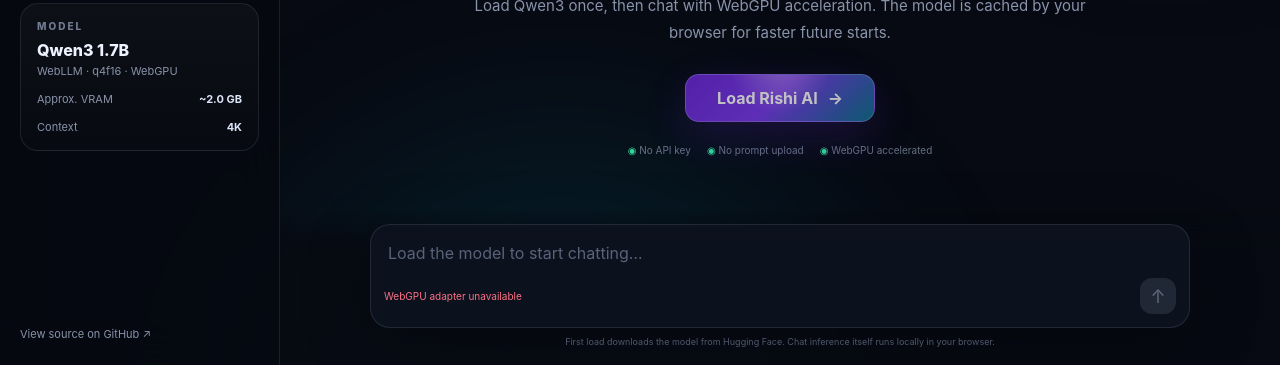
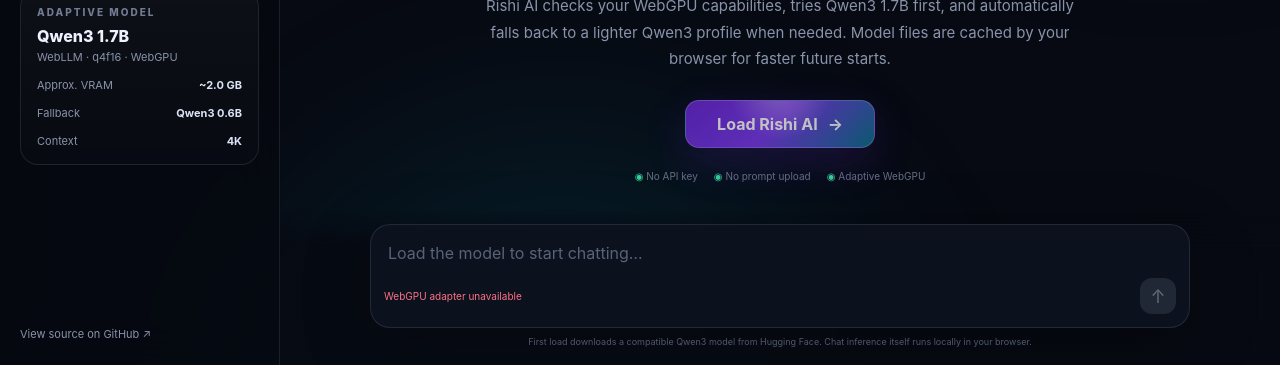
Before and after one commit to Rishikeshsanin/Rishi-AI-BOT1, a website built with Vite: page index.html in a window 1280 px wide. Shown: the part 435-800 px from the top of the page. Built offline with nearby package versions, Linux system fonts and the light colour scheme.

Commit message:
Show adaptive browser model profile in UI

```diff
--- a/index.html
+++ b/index.html
@@ -6,7 +6,7 @@
     <meta name="theme-color" content="#070a12" />
     <meta
       name="description"
-      content="Rishi AI BOT1 — a private Qwen3 1.7B assistant that runs directly in your browser with WebGPU."
+      content="Rishi AI BOT1 — a private Qwen3 assistant that runs directly in your browser with WebGPU and adaptive model fallback."
     />
     <title>Rishi AI BOT1 — Private Browser AI</title>
   </head>
@@ -39,12 +39,16 @@
         </div>
 
         <div class="model-card">
-          <div class="eyebrow">MODEL</div>
-          <div class="model-title">Qwen3 1.7B</div>
-          <div class="model-meta">WebLLM · q4f16 · WebGPU</div>
+          <div class="eyebrow">ADAPTIVE MODEL</div>
+          <div id="model-title" class="model-title">Qwen3 1.7B</div>
+          <div id="model-meta" class="model-meta">WebLLM · q4f16 · WebGPU</div>
           <div class="model-stat-row">
             <span>Approx. VRAM</span>
-            <strong>~2.0 GB</strong>
+            <strong id="model-vram">~2.0 GB</strong>
+          </div>
+          <div class="model-stat-row">
+            <span>Fallback</span>
+            <strong>Qwen3 0.6B</strong>
           </div>
           <div class="model-stat-row">
             <span>Context</span>
@@ -87,8 +91,9 @@
             <div class="eyebrow">YOUR DEVICE. YOUR MODEL. YOUR CHAT.</div>
             <h2>Private AI, right in your browser.</h2>
             <p>
-              Load Qwen3 once, then chat with WebGPU acceleration. The model is
-              cached by your browser for faster future starts.
+              Rishi AI checks your WebGPU capabilities, tries Qwen3 1.7B first,
+              and automatically falls back to a lighter Qwen3 profile when needed.
+              Model files are cached by your browser for faster future starts.
             </p>
 
             <button id="load-model" class="primary-button" type="button">
@@ -110,7 +115,7 @@
             <div class="hero-notes">
               <span>◉ No API key</span>
               <span>◉ No prompt upload</span>
-              <span>◉ WebGPU accelerated</span>
+              <span>◉ Adaptive WebGPU</span>
             </div>
           </section>
         </div>
@@ -135,7 +140,7 @@
             </div>
           </form>
           <p class="footnote">
-            First load downloads the model from Hugging Face. Chat inference itself runs locally in your browser.
+            First load downloads a compatible Qwen3 model from Hugging Face. Chat inference itself runs locally in your browser.
           </p>
         </div>
       </section>
```
